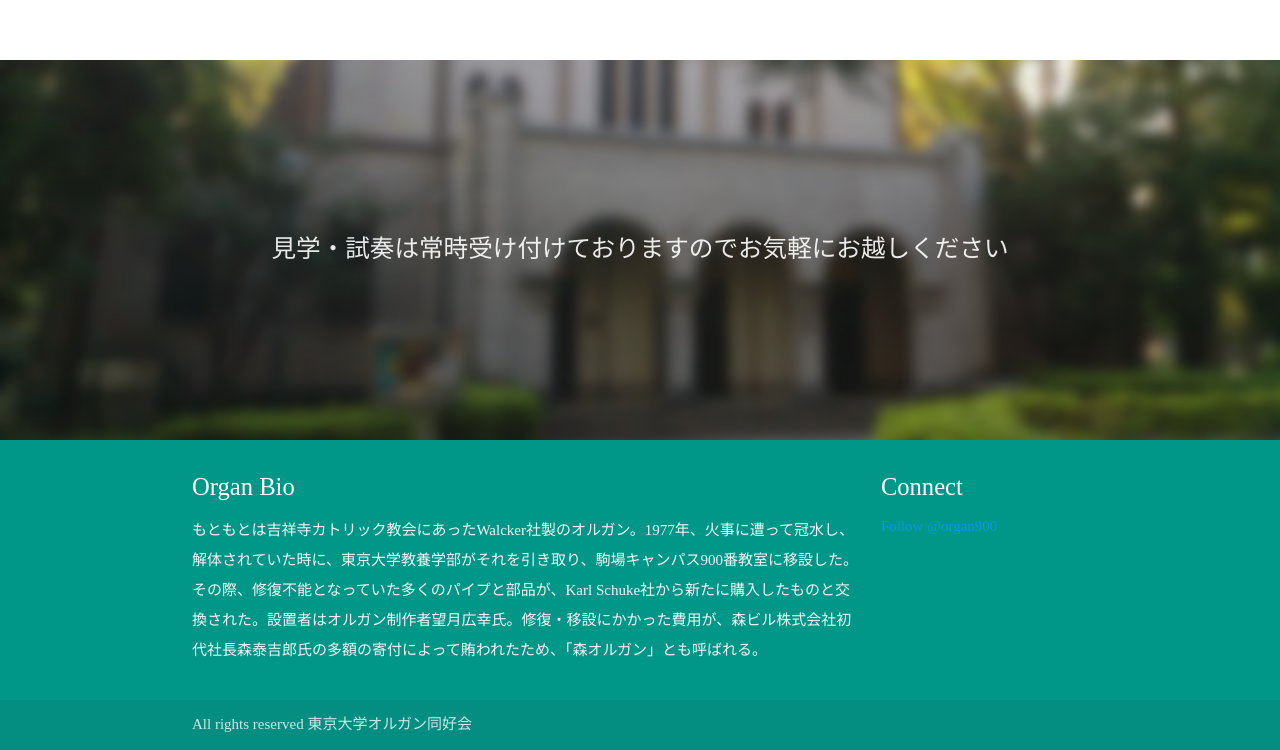
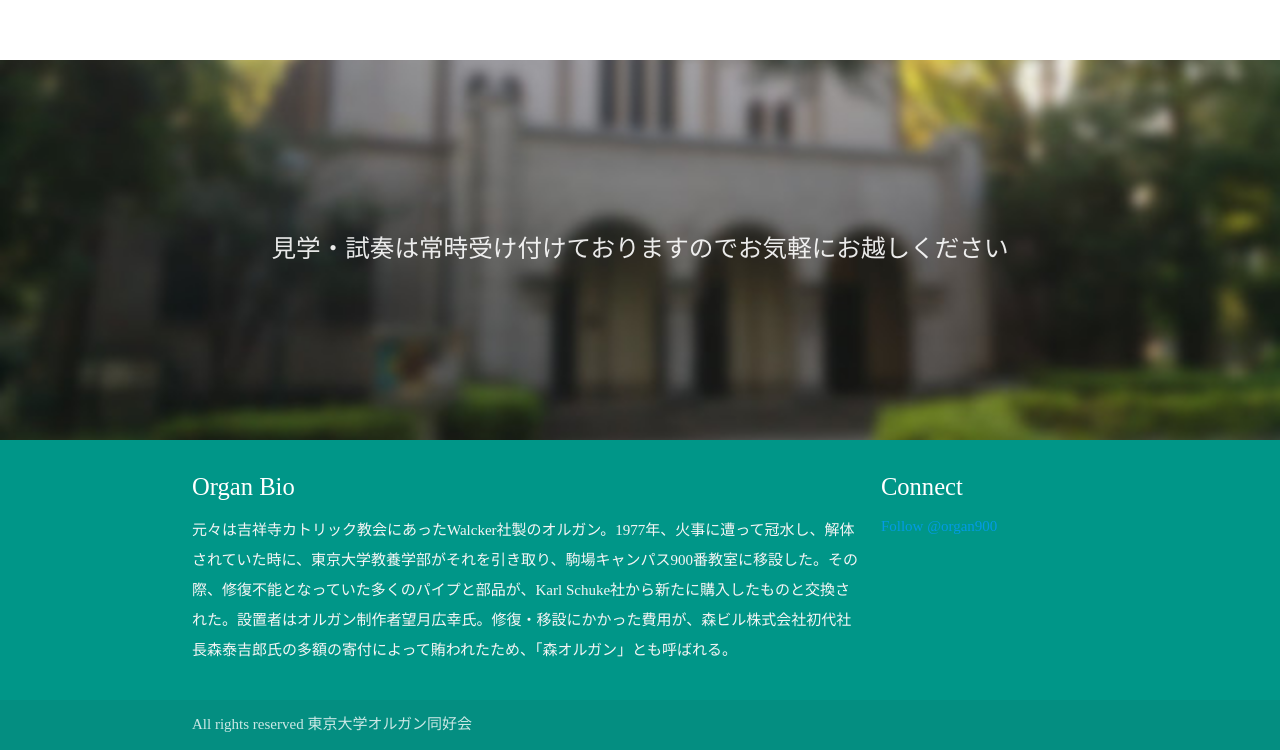
Before and after one commit to kromiii/organ_web, a plain HTML site: page index.html in a window 1280 px wide. Shown: the part 1810-2560 px from the top of the page. Drawn offline with nearby package versions, Linux system fonts and the light colour scheme; a web font is replaced by a local one.

Commit message:
Update index.html

```diff
--- a/index.html
+++ b/index.html
@@ -208,7 +208,7 @@
 			<div class="row">
 				<div class="col l9 s12">
 					<h5 class="white-text">Organ Bio</h5>
-					<p class="grey-text text-lighten-4">もともとは吉祥寺カトリック教会にあったWalcker社製のオルガン。1977年、火事に遭って冠水し、解体されていた時に、東京大学教養学部がそれを引き取り、駒場キャンパス900番教室に移設した。その際、修復不能となっていた多くのパイプと部品が、Karl
+					<p class="grey-text text-lighten-4">元々は吉祥寺カトリック教会にあったWalcker社製のオルガン。1977年、火事に遭って冠水し、解体されていた時に、東京大学教養学部がそれを引き取り、駒場キャンパス900番教室に移設した。その際、修復不能となっていた多くのパイプと部品が、Karl
 						Schuke社から新たに購入したものと交換された。設置者はオルガン制作者望月広幸氏。修復・移設にかかった費用が、森ビル株式会社初代社長森泰吉郎氏の多額の寄付によって賄われたため、「森オルガン」とも呼ばれる。
 					</p>
 				</div>
```
